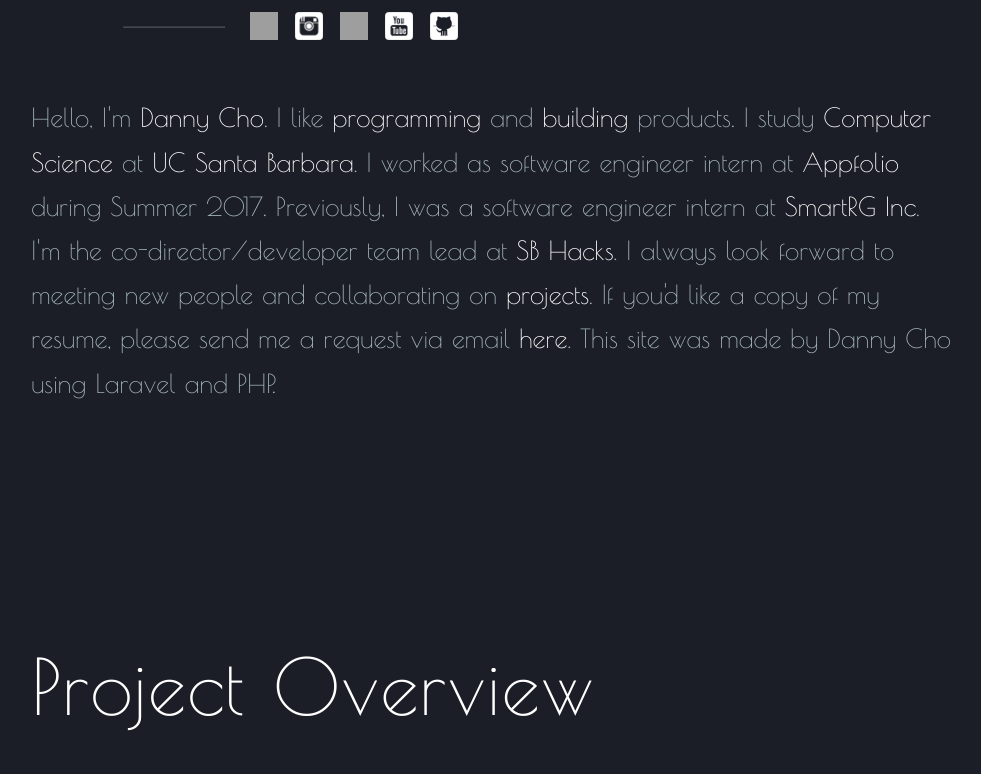
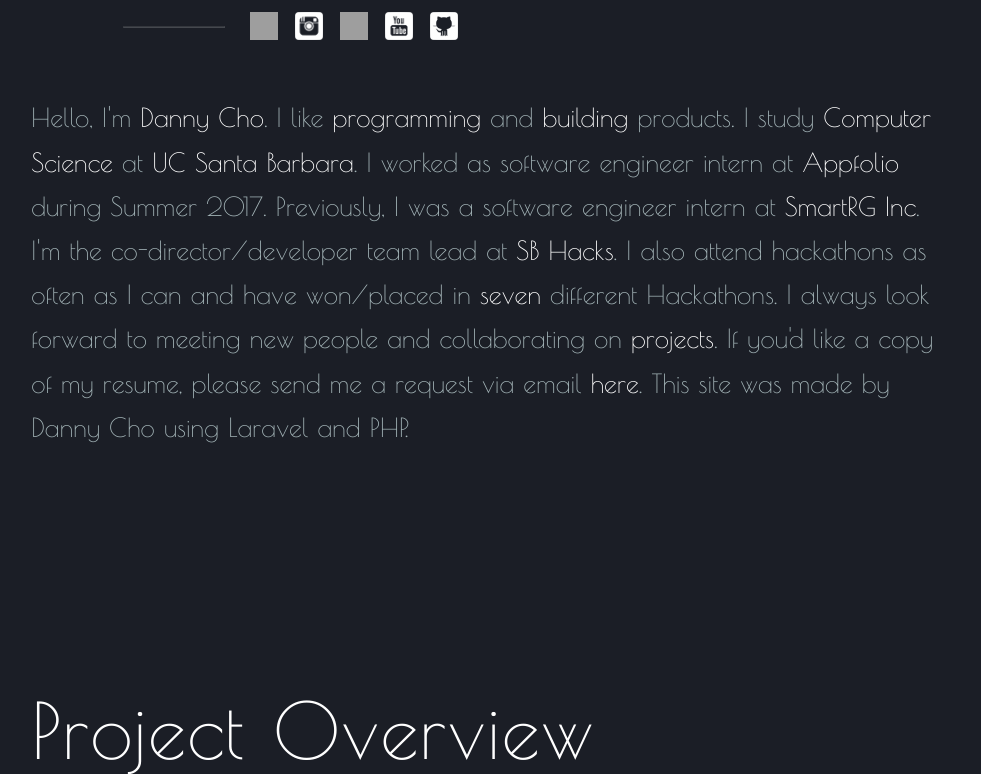
Before and after one commit to dannycho7/old.dannycho.net, a Laravel app: page / in a window 1280 px wide. Shown: the part 891-1665 px from the top of the page, without its empty margins (148-1129 px from the left). Before the commit the page ends 1622 px from the top, so only its background shows below. Run offline with Laravel 8, Linux system fonts and the light colour scheme; data that the repository does not hold is empty; settings files or empty folders that the repository lacks are supplied; some libraries are stand-ins or nearby versions; grey boxes are pictures that could not be loaded.

Commit message:
Add Hackathon wins to intro description

```diff
--- a/resources/views/partials/index/intro_descr.blade.php
+++ b/resources/views/partials/index/intro_descr.blade.php
@@ -3,6 +3,7 @@
 	I study <strong>Computer Science</strong> at <strong>UC Santa Barbara</strong>.
 	I worked as software engineer intern at <strong>Appfolio</strong> during Summer 2017. Previously, I was a software engineer intern at <strong>SmartRG Inc</strong>.
 	I'm the co-director/developer team lead at <a href="http://sbhacks.com">SB Hacks</a>.
+	I also attend hackathons as often as I can and have won/placed in <strong>seven</strong> different Hackathons.
 	I always look forward to meeting new people and collaborating on <strong>projects</strong>.
 	If you'd like a copy of my resume, please send me a request via email <a href='mailto:dannycho7@gmail.com?Subject=Resume' target="_blank">here</a>.
 	This site was made by Danny Cho using Laravel and PHP.
```
